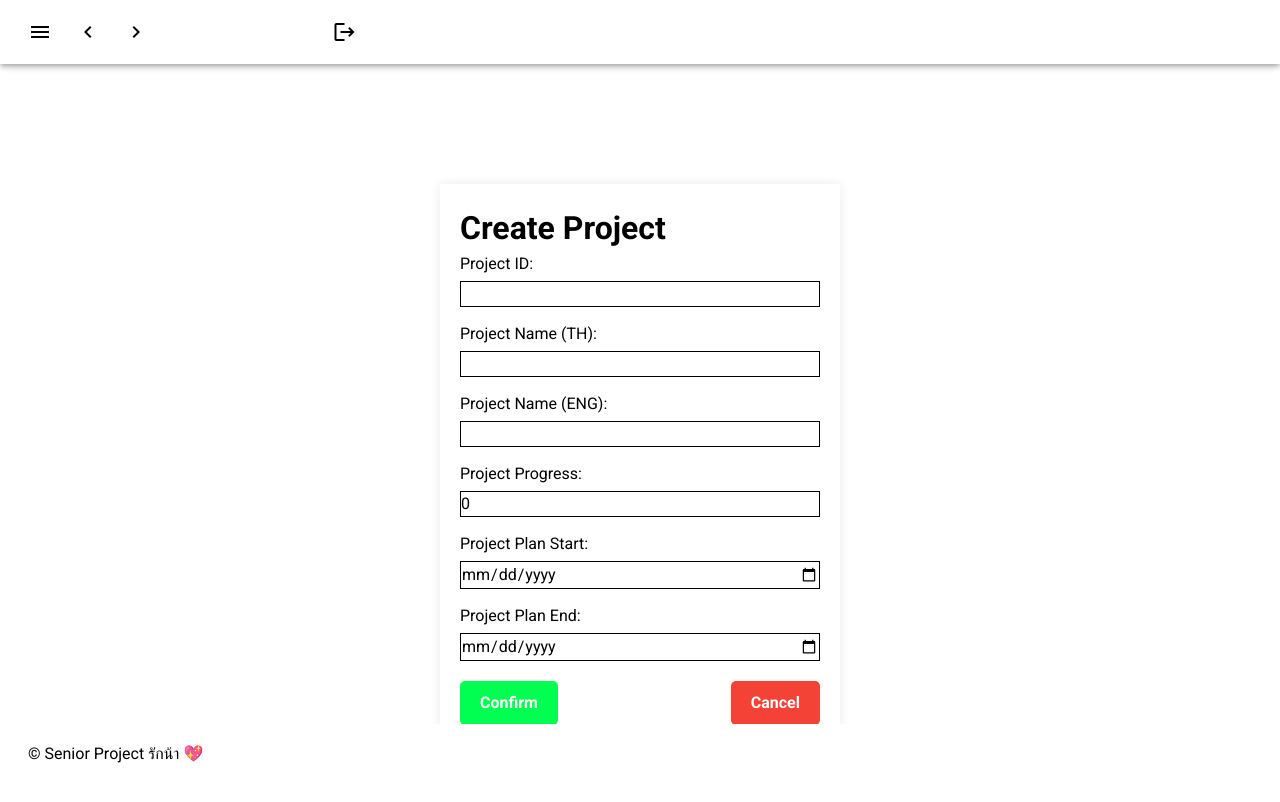
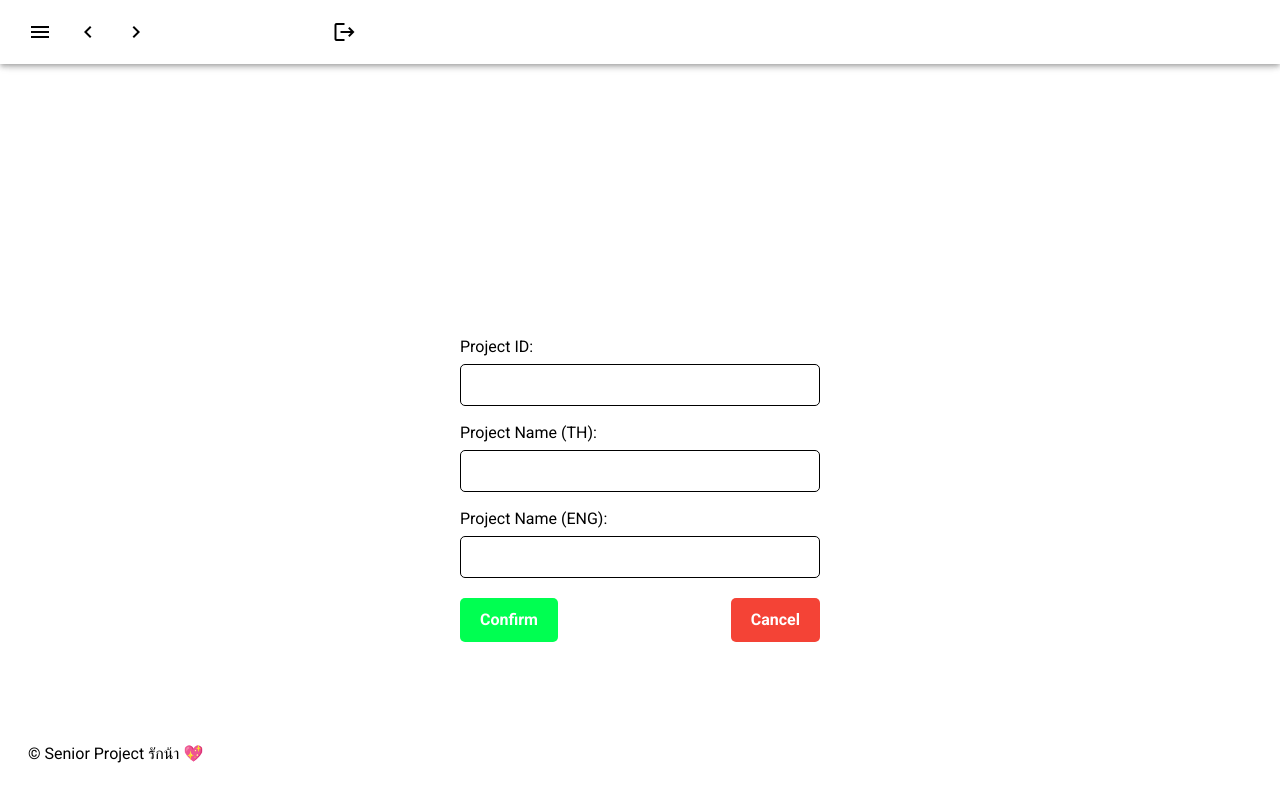
Before and after one commit to Ntdpz/Graduation_project, a Nuxt app in the folder font_end/: page /Project/createProject in a window 1280 px wide. Shown: the top 802 px of the page. Built offline with nearby package versions, Linux system fonts and the light colour scheme.

Commit message:
add fill text

```diff
--- a/font_end/pages/Project/createProject.vue
+++ b/font_end/pages/Project/createProject.vue
@@ -33,53 +33,11 @@
         </div>
 
         <div class="form-row">
-          <label for="project-name-eng" class="label"
-            >Project Name (ENG):</label
-          >
-          <input
-            type="text"
-            id="project-name-eng"
-            v-model="project_name_ENG"
-            required
-            :style="{
-              color: 'black',
-              backgroundColor: formSubmitted ? 'gray' : 'transparent',
-            }"
-          />
-        </div>
-
-        <div class="form-row">
-          <label for="project-progress" class="label">Project Progress:</label>
-          <input
-            type="number"
-            id="project-progress"
-            v-model="project_progress"
-            required
-          />
-        </div>
-
-        <div class="form-row">
-          <label for="project-plan-start" class="label"
-            >Project Plan Start:</label
-          >
-          <input
-            type="date"
-            id="project-plan-start"
-            v-model="project_plan_start"
-            required
-            class="date-input"
-          />
-        </div>
-
-        <div class="form-row">
-          <label for="project-plan-end" class="label">Project Plan End:</label>
-          <input
-            type="date"
-            id="project-plan-start"
-            v-model="project_plan_end"
-            required
-            class="date-input"
-          />
+          <label for="project-name-eng" class="label">Project Name (ENG):</label>
+          <input type="text" id="project-name-eng" v-model="project_name_ENG" required :style="{
+            color: 'black',
+            backgroundColor: formSubmitted ? 'gray' : 'transparent',
+          }" />
         </div>
 
         <div class="buttons">
@@ -199,9 +157,7 @@ export default {
 .create-project {
   width: 400px;
   padding: 20px;
-  box-shadow: 0 0 10px rgba(59, 58, 58, 0.1);
-  background-color: rgb(255, 255, 255);
-  margin: 20px auto;
+  box-shadow: 0 0 10px rgba(255, 255, 255, 0.1);
 }
 
 .form-row {
@@ -211,21 +167,16 @@ export default {
 }
 
 .label {
-  color: rgb(0, 0, 0);
+  color: black;
   margin-bottom: 5px;
 }
 
 input {
-  color: rgb(0, 0, 0);
-  background-color: transparent;
-  border: 1px solid rgb(0, 0, 0);
   color: black;
   background-color: transparent;
   border: 1px solid black;
-}
-input.date-input::-webkit-calendar-picker-indicator {
-  filter: invert(0);
-  opacity: 1;
+  padding: 8px;
+  border-radius: 5px;
 }
 
 .buttons {
@@ -251,8 +202,4 @@ input.date-input::-webkit-calendar-picker-indicator {
 .cancel-button {
   background-color: #f44336;
 }
-
-h1 {
-  color: black;
-}
 </style>
```
